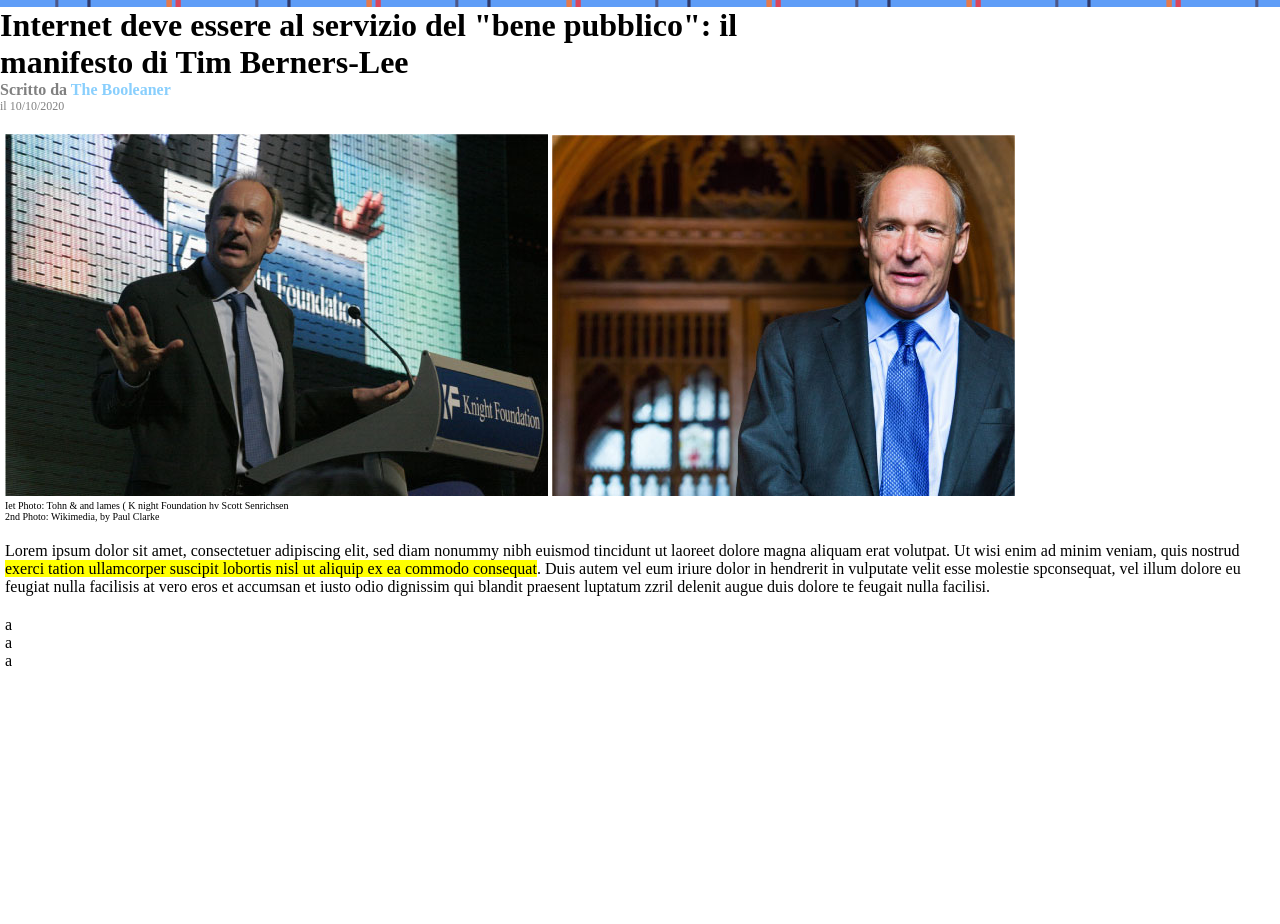
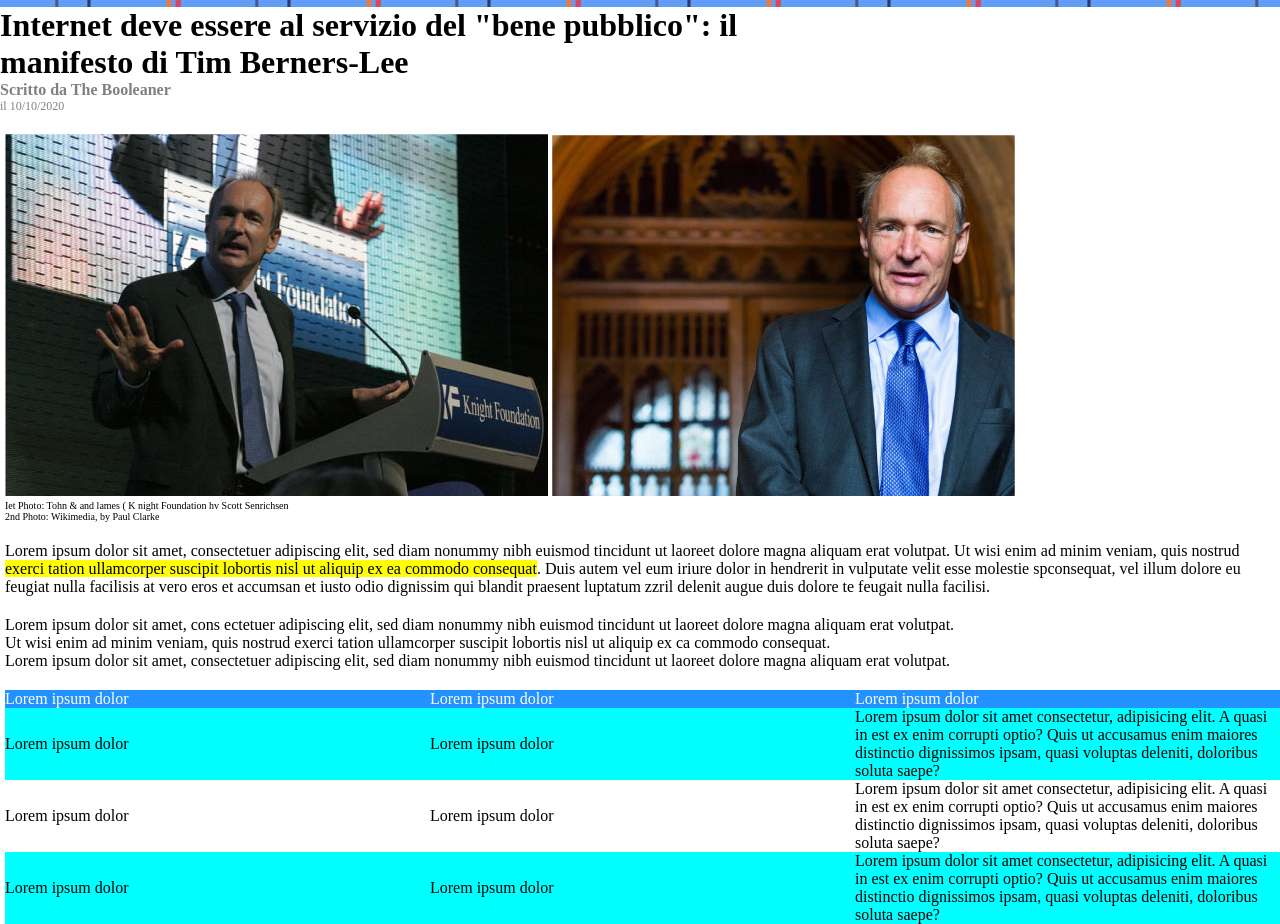
Before and after one commit to Marco9726/html-css-booleaner, a plain HTML site: page index.html in a window 1280 px wide. Shown: the part 93-1017 px from the top of the page. Before the commit the page ends 800 px from the top, so only its background shows below. Drawn offline with Linux system fonts and the light colour scheme.

Commit message:
aggiunta tabella

```diff
--- a/css/style.css
+++ b/css/style.css
@@ -21,7 +21,7 @@
     color: grey;
 }
 
-#skyblue{
+.skyblue{
     color: #89CFFD;
 }
 
@@ -41,3 +41,21 @@
 #yellow{
     background-color: yellow;
 }
+
+table{
+    border-collapse: collapse;
+
+}
+
+td{
+    width: 10%;
+}
+
+thead{
+    color: white;
+    background-color: #2192FF;
+}
+
+.backgroundblue{
+    background-color:aqua;
+}
--- a/index.html
+++ b/index.html
@@ -32,20 +32,45 @@
                 <div class="smalltext">Iet Photo: Tohn & and lames ( K night Foundation hv Scott Senrichsen <br>2nd Photo: Wikimedia, by Paul Clarke</div>
 
             </div>
+            <!-- paragrafo -->
             <div class="distance">
                 <p>Lorem ipsum dolor sit amet, consectetuer adipiscing elit, sed diam nonummy nibh euismod tincidunt ut laoreet dolore magna aliquam erat volutpat. Ut wisi enim
                     ad minim veniam, quis nostrud <span id="yellow">exerci tation ullamcorper suscipit lobortis nisl ut aliquip ex ea commodo consequat</span>. Duis autem vel eum iriure dolor in hendrerit in
                     vulputate velit esse molestie spconsequat, vel illum dolore eu feugiat nulla facilisis at vero eros et accumsan et iusto odio dignissim qui blandit praesent luptatum
                     zzril delenit augue duis dolore te feugait nulla facilisi.</p>
             </div>
+            <!-- lista -->
             <ul class="distance">
-                <li>a</li>
-                <li>a</li>
-                <li>a</li>
+                <li>Lorem ipsum dolor sit amet, cons ectetuer adipiscing elit, sed diam nonummy nibh euismod tincidunt ut laoreet dolore magna aliquam erat volutpat.</li>
+                <li>Ut wisi enim ad minim veniam, quis nostrud exerci tation ullamcorper suscipit lobortis nisl ut aliquip ex ca commodo consequat.</li>
+                <li>Lorem ipsum dolor sit amet, consectetuer adipiscing elit, sed diam nonummy nibh euismod tincidunt ut laoreet dolore magna aliquam erat volutpat.</li>
             </ul>
             <!-- tabella -->
-            <table>
-
+            <table class="distance">
+                <thead>
+                    <tr>
+                        <td>Lorem ipsum dolor</td>
+                        <td>Lorem ipsum dolor</td>
+                        <td>Lorem ipsum dolor</td>
+                    </tr>
+                </thead>
+                <tbody>
+                    <tr class="backgroundblue">
+                        <td>Lorem ipsum dolor </td>
+                        <td>Lorem ipsum dolor </td>
+                        <td>Lorem ipsum dolor sit amet consectetur, adipisicing elit. A quasi in est ex enim corrupti optio? Quis ut accusamus enim maiores distinctio dignissimos ipsam, quasi voluptas deleniti, doloribus soluta saepe?</td>
+                    </tr>
+                    <tr>
+                        <td>Lorem ipsum dolor </td>
+                        <td>Lorem ipsum dolor </td>
+                        <td>Lorem ipsum dolor sit amet consectetur, adipisicing elit. A quasi in est ex enim corrupti optio? Quis ut accusamus enim maiores distinctio dignissimos ipsam, quasi voluptas deleniti, doloribus soluta saepe?</td>
+                    </tr>
+                    <tr class="backgroundblue">
+                        <td>Lorem ipsum dolor </td>
+                        <td>Lorem ipsum dolor </td>
+                        <td>Lorem ipsum dolor sit amet consectetur, adipisicing elit. A quasi in est ex enim corrupti optio? Quis ut accusamus enim maiores distinctio dignissimos ipsam, quasi voluptas deleniti, doloribus soluta saepe?</td>
+                    </tr>
+                </tbody>
             </table>
 
             <div>
```
